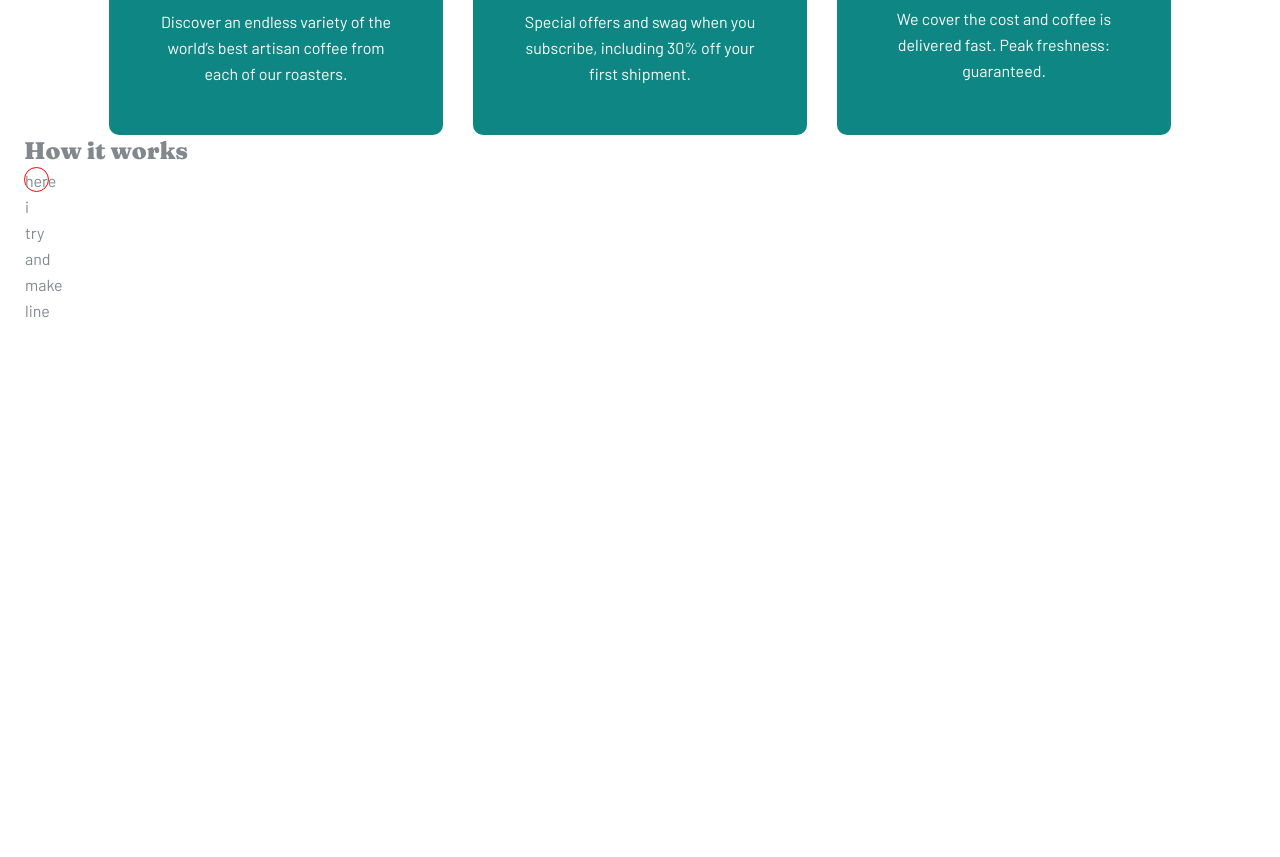
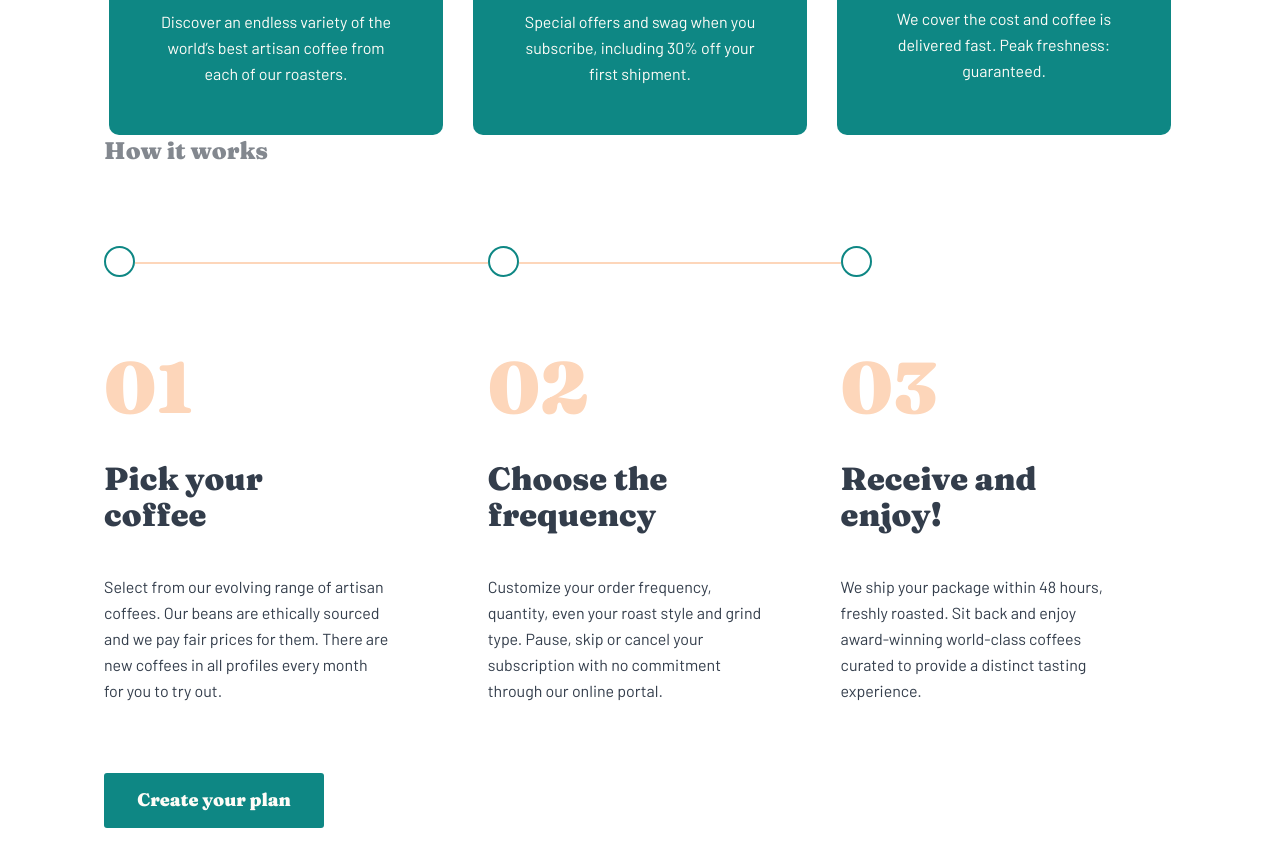
Before and after one commit to ohmymario/coffee-roasters, a Next.js app: page / in a window 1280 px wide. Shown: the part 2180-3037 px from the top of the page. Before the commit the page ends 2528 px from the top, so only its background shows below. Built offline with nearby package versions, Linux system fonts and the light colour scheme.

Commit message:
complete desktop view of howitworks component cards moved to separate component and finished css

```diff
--- a/components/howItWorks/HowItWorks.js
+++ b/components/howItWorks/HowItWorks.js
@@ -1,15 +1,19 @@
 import React from 'react';
 import HowItWorksStyles from './HowItWorksStyles';
+import { HowItWorksData } from './HowItWorksData';
+import HowItWorksCard from '../howItWorksCard/HowItWorksCard';
 
 const HowItWorks = () => (
   <HowItWorksStyles>
     <h4>How it works</h4>
-    <div className="divider">
-      <div className="dot" />
+
+    <div className="cards-container">
+      {HowItWorksData.map((item, i) => (
+        <HowItWorksCard item={item} i={i} key={i} />
+      ))}
     </div>
-    {/* dot line divider will be inside card component */}
-    {/* cards component */}
-    {/* create your plan button */}
+
+    <button type="button">Create your plan</button>
   </HowItWorksStyles>
 );
 
--- a/components/howItWorks/HowItWorksStyles.js
+++ b/components/howItWorks/HowItWorksStyles.js
@@ -1,21 +1,20 @@
 import styled from 'styled-components';
 
 const HowItWorksStyles = styled.div`
+  max-width: 87%;
+  margin: 0 auto;
   h4 {
     color: var(--grey);
+    margin-bottom: 3.3em;
   }
-  .dot {
-    height: 25px;
-    width: 25px;
-    border: 1px solid red;
-    border-radius: 50%;
-    display: inline-block;
-    ::after {
-      content: 'here i try and make line';
+
+  .cards-container {
+    display: flex;
+    margin-bottom: 64px;
+    div:last-child .dot::after {
+      display: none;
     }
   }
 `;
 
-// circle css
-
 export default HowItWorksStyles;
--- /dev/null
+++ b/components/howItWorksCard/HowItWorksCard.js
@@ -0,0 +1,20 @@
+import React from 'react';
+import HowItWorksCardStyles from './HowItWorksCardStyles';
+
+const HowItWorksCard = props => {
+  const { item, i } = props;
+  return (
+    <HowItWorksCardStyles>
+      <div className="divider">
+        <div className="dot" />
+      </div>
+      <div className="card">
+        <h1>{`0${i + 1}`}</h1>
+        <h3>{item.title}</h3>
+        <p>{item.subtext}</p>
+      </div>
+    </HowItWorksCardStyles>
+  );
+};
+
+export default HowItWorksCard;
--- /dev/null
+++ b/components/howItWorksCard/HowItWorksCardStyles.js
@@ -0,0 +1,43 @@
+import styled from 'styled-components';
+
+const HowItWorksCardStyles = styled.div`
+  position: relative;
+
+  .dot {
+    --size: 31px;
+    height: var(--size);
+    width: var(--size);
+    border: 2px solid var(--darkCyan);
+    border-radius: 50%;
+    display: inline-block;
+    margin-bottom: 67px;
+    ::after {
+      content: '';
+      border-bottom: 2px solid var(--paleOrange);
+      width: calc(100% - var(--size));
+
+      position: absolute;
+      top: calc(var(--size) / 2);
+      left: var(--size);
+    }
+  }
+
+  .card {
+    h1 {
+      color: var(--paleOrange);
+      margin-bottom: 0.52em;
+    }
+    h3 {
+      margin-bottom: 1.3em;
+      width: 56%;
+      min-width: 255px;
+    }
+    p {
+      color: var(--darkGreyBlue);
+      width: 66%;
+      min-width: 285px;
+    }
+  }
+`;
+
+export default HowItWorksCardStyles;
```
